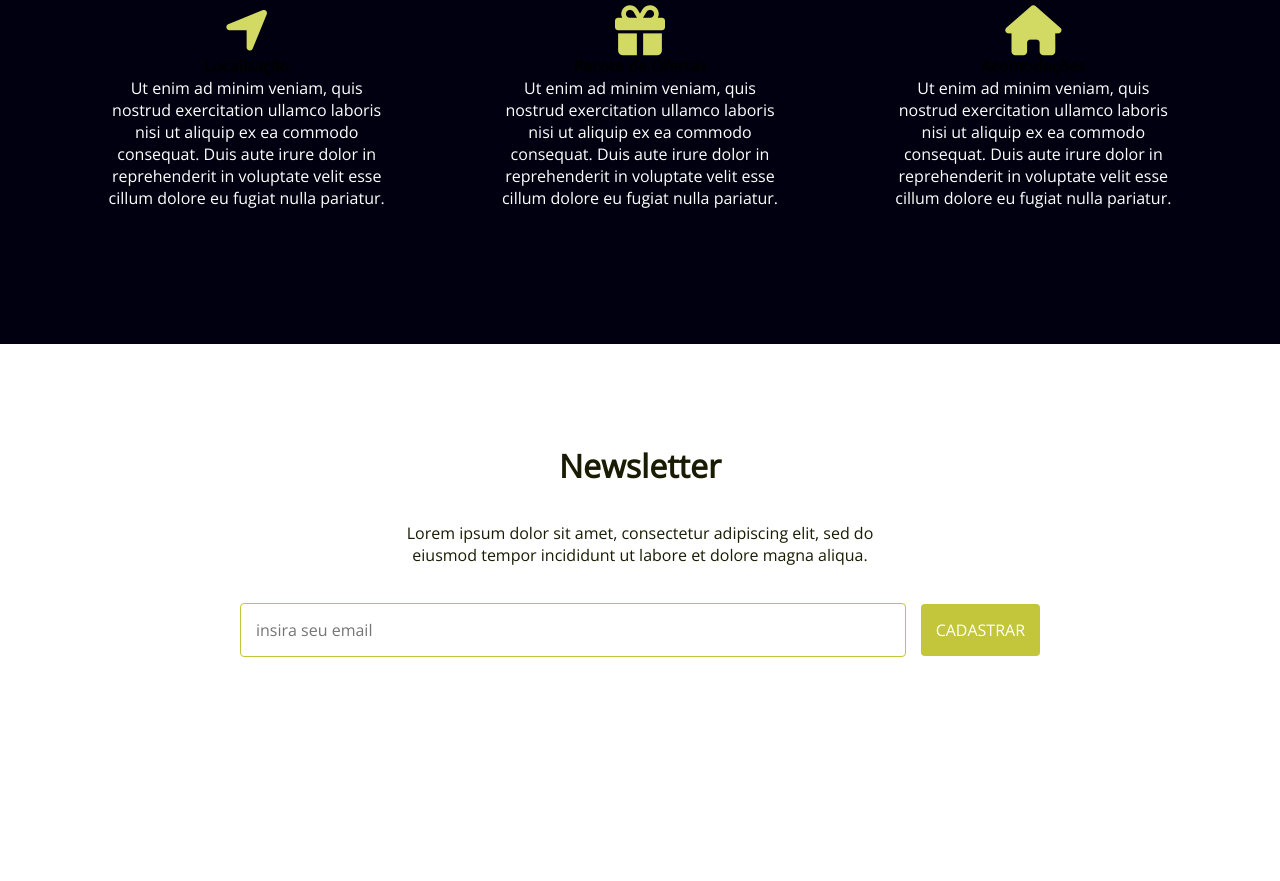
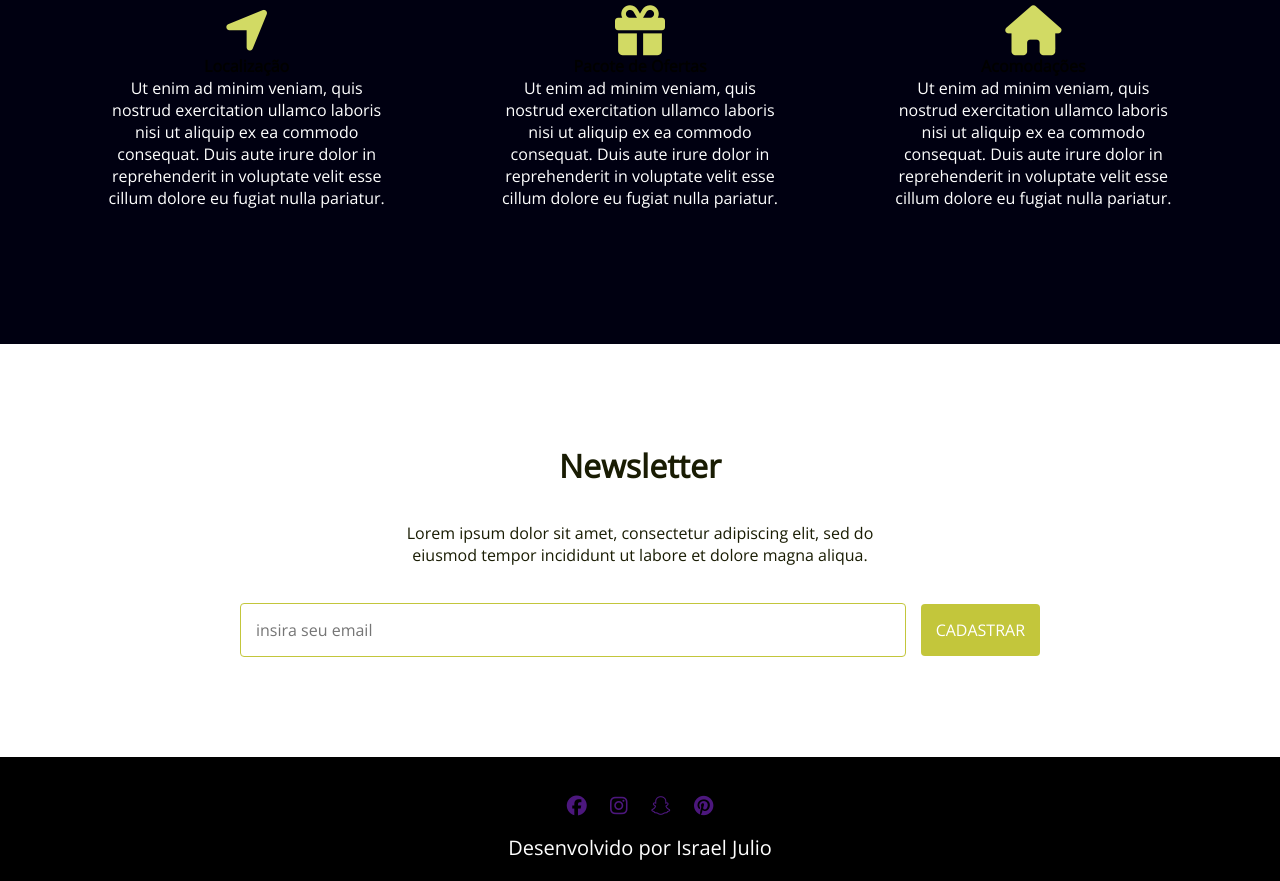
Before and after one commit to IsraelJulio/Site-de-Viagens, a plain HTML site: page index.html in a window 1280 px wide. Shown: the part 2113-2994 px from the top of the page. Before the commit the page ends 2870 px from the top, so only its background shows below. Drawn offline with nearby package versions, Linux system fonts and the light colour scheme.

Commit message:
adicionado o footer da página

```diff
--- a/css/style.css
+++ b/css/style.css
@@ -256,3 +256,26 @@ header li:first-child {
     flex-wrap: nowrap;
   }
 }
+/*FOOTER*/
+footer{
+  background-color:black;
+  color: white;
+  display: flex;
+  flex-direction: column;
+  align-items: center;
+  padding: 20px 50px;
+  width: 100%;
+  margin:0;
+  font-size: 20px;
+
+}
+footer ul{
+
+  display: flex;
+  justify-content: space-around;
+  align-items: center;
+  width:200px;
+  padding:15px;
+
+
+}
--- a/index.html
+++ b/index.html
@@ -75,5 +75,14 @@
       </form>
     </section>
 
+    <footer>
+      <ul>
+        <li><a href="" ><i class="fab fa-facebook"></i></a></li>
+        <li><a href="" ><i class="fab fa-instagram"></i></a></li>
+        <li><a href="" ><i class="fab fa-snapchat"></i></a></li>
+        <li><a href="" ><i class="fab fa-pinterest"></i></a></li>
+      </ul>
+      <p>Desenvolvido por Israel Julio</p>
+    </footer>
   </body>
 </html>
```
